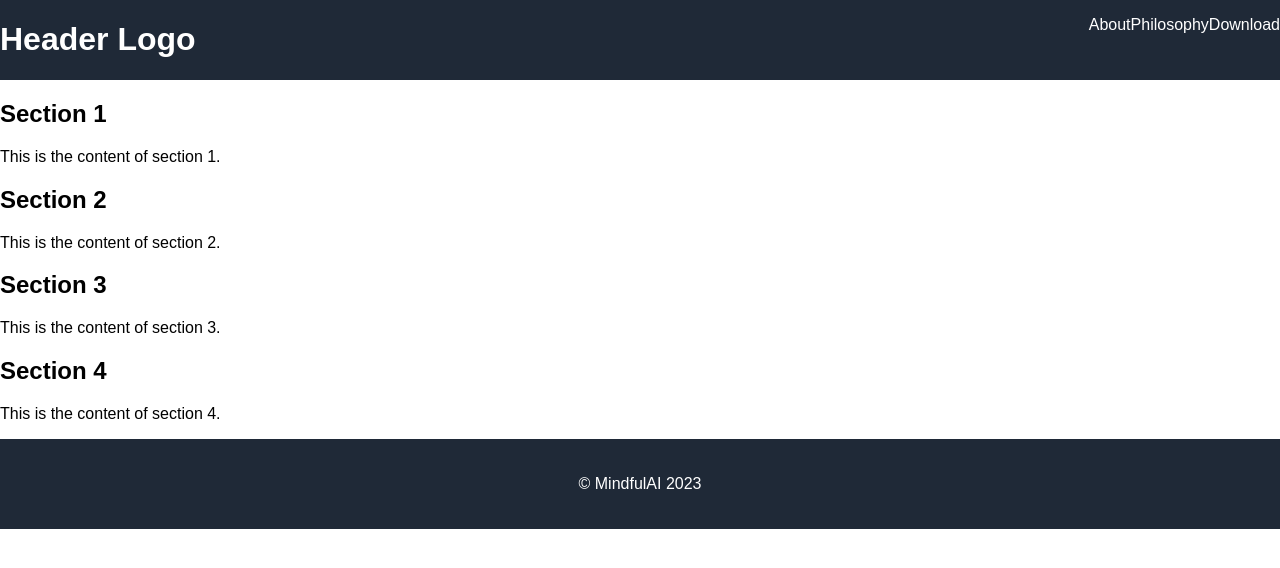
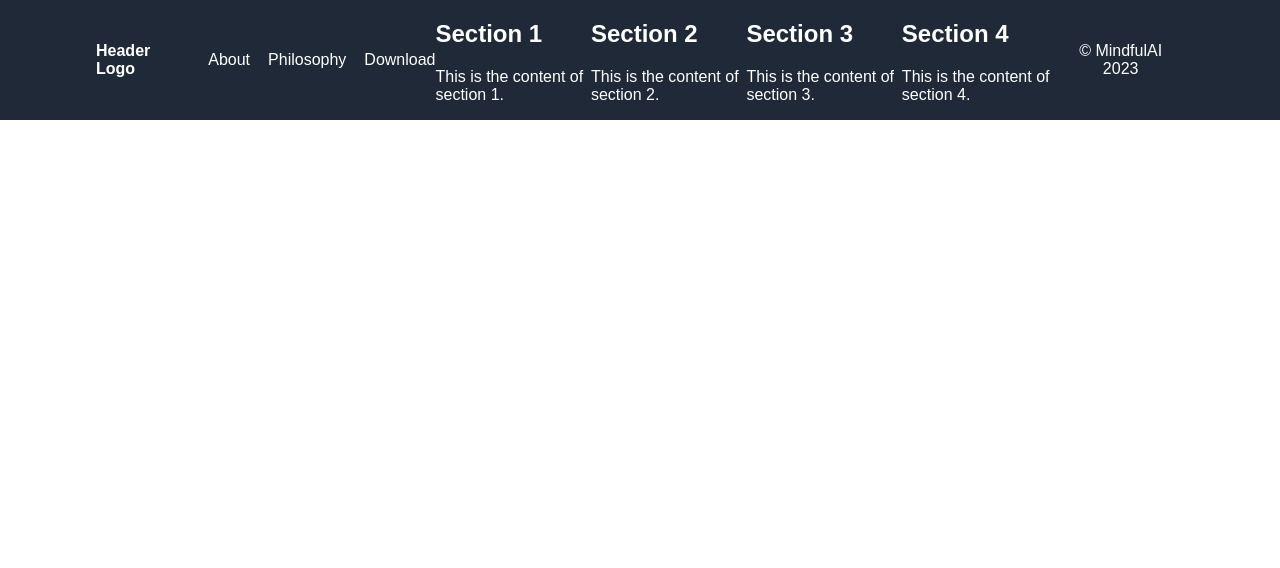
Before and after one commit to silveralcid/odin-landing-page, a plain HTML site: page index.html in a window 1280 px wide. Drawn offline with Linux system fonts and the light colour scheme.

Commit message:
Header setup done.

```diff
--- a/index.html
+++ b/index.html
@@ -8,12 +8,12 @@
 </head>
 <body>
     <div class="header">
-        <h1 class="headerlogo">Header Logo</h1>
-        <ul class="head links">
+        <div class="headerlogo">Header Logo</div>
+        <ul class="headlinks">
             <li><a href="http://127.0.0.1:5500/index.html">About</a></li>
             <li><a href="http://127.0.0.1:5500/index.html">Philosophy</a></li>
-             <li><a href="http://127.0.0.1:5500/index.html">Download</a></li>
-        </ul>
+            <li><a href="http://127.0.0.1:5500/index.html">Download</a></li>
+        </ul
 
     </div>
 
--- a/style.css
+++ b/style.css
@@ -2,7 +2,6 @@ body {
     font-family: Arial, sans-serif;
     margin: 0;
     padding: 0;
-
 }
 
 a {
@@ -12,7 +11,11 @@ a {
 
 ul {
     list-style-type: none;
-    display: flex;
+
+}
+
+li {
+    margin-left: 18px;
 }
 .header {
     background-color: #1f2937;
@@ -20,18 +23,20 @@ ul {
     color: #fff;
     display: flex;
     justify-content: space-between;
-    align-items: flex-start;
+    align-items: center;
+    padding-left: 96px;
+    padding-right: 96px;
 }
 
 .headerlogo {
     flex: 1;
+    font-weight: bold;
 }
 
 .headlinks{
     display: flex;
     flex: 1;
-
-
+    justify-content: flex-end;
 }
 
 
```
